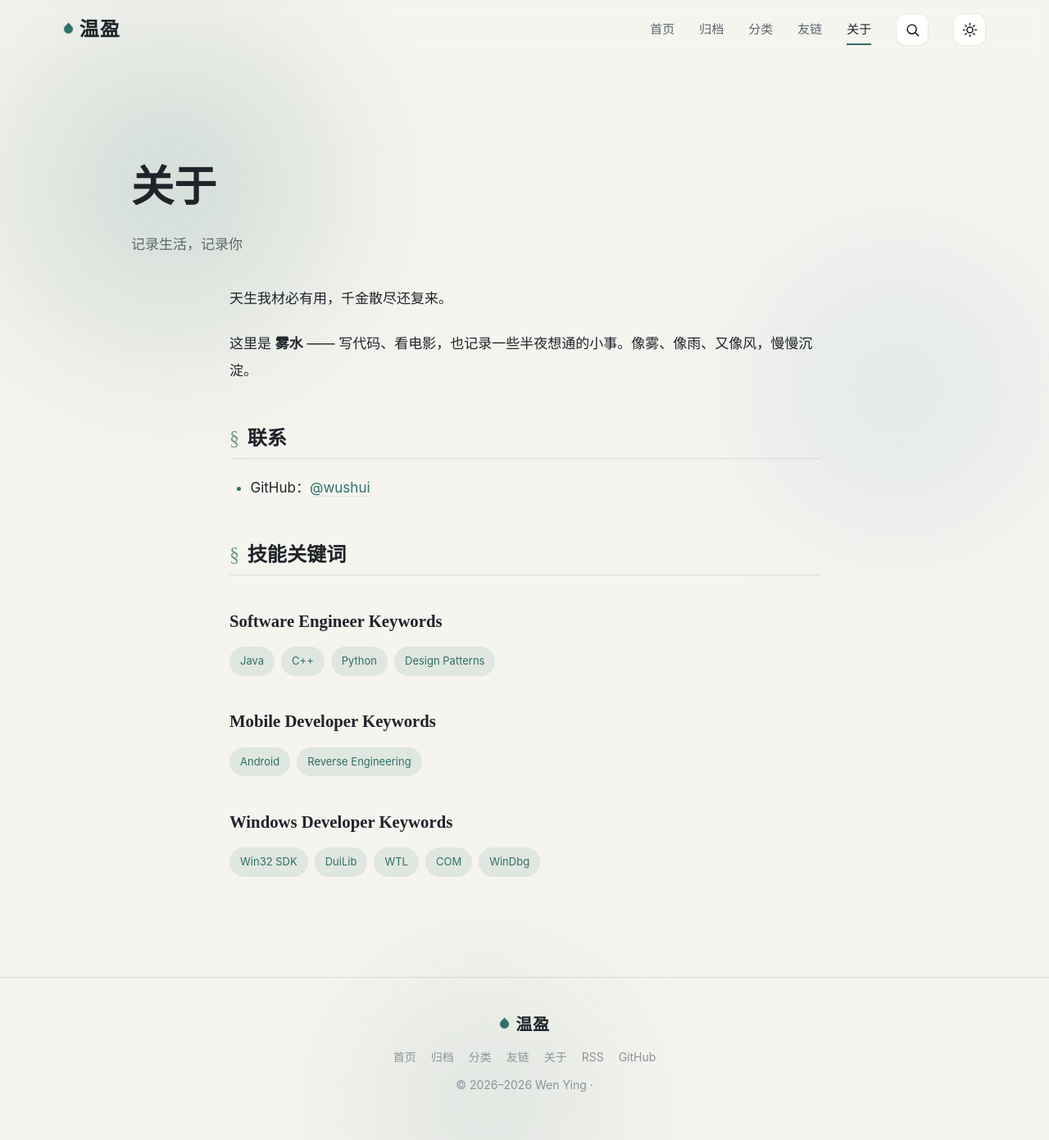
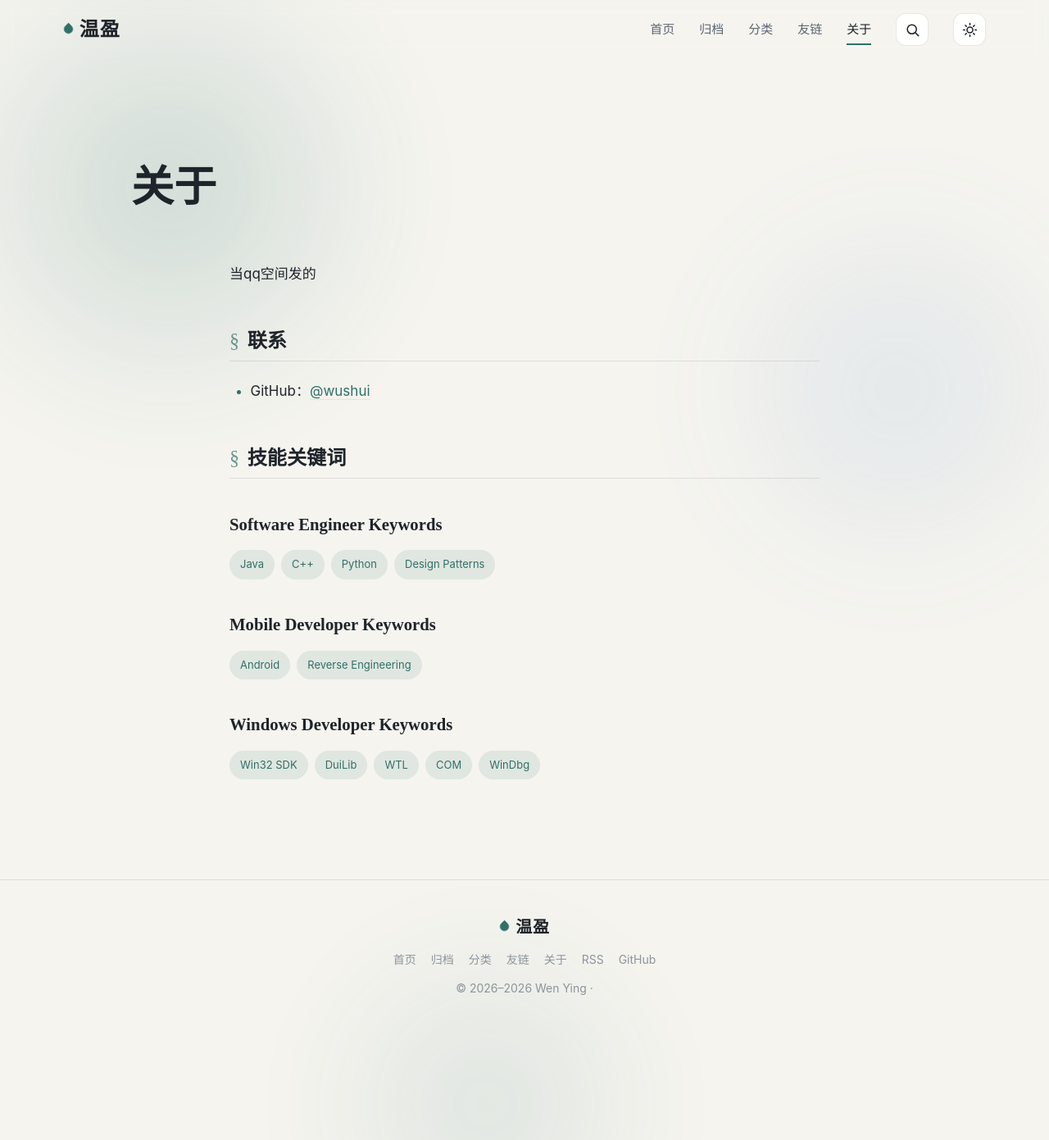
Before and after one commit to RedBagel/RedBagel.github.io, a Jekyll site: the page built from pages/about.md, in a window 1280 px wide and 1391 px high. Shown: the whole window at 82% size. Built offline with Jekyll 4.4.1, drawn with Linux system fonts in a browser that asks for light colours; comment, search, counter and statistics services are not loaded; a style sheet for code colours, icons or effects is not loaded.

Commit message:
Update about.md

```diff
--- a/pages/about.md
+++ b/pages/about.md
@@ -1,16 +1,14 @@
 ---
 layout: page
 title: 关于
-subtitle: 记录生活，记录你
-keywords: 关于,雾水
+subtitle:
+keywords: 关于,温盈
 comments: true
 menu: 关于
 permalink: /about/
 ---
 
-天生我材必有用，千金散尽还复来。
-
-这里是 **雾水** —— 写代码、看电影，也记录一些半夜想通的小事。像雾、像雨、又像风，慢慢沉淀。
+当qq空间发的
 
 ## 联系
 
```
